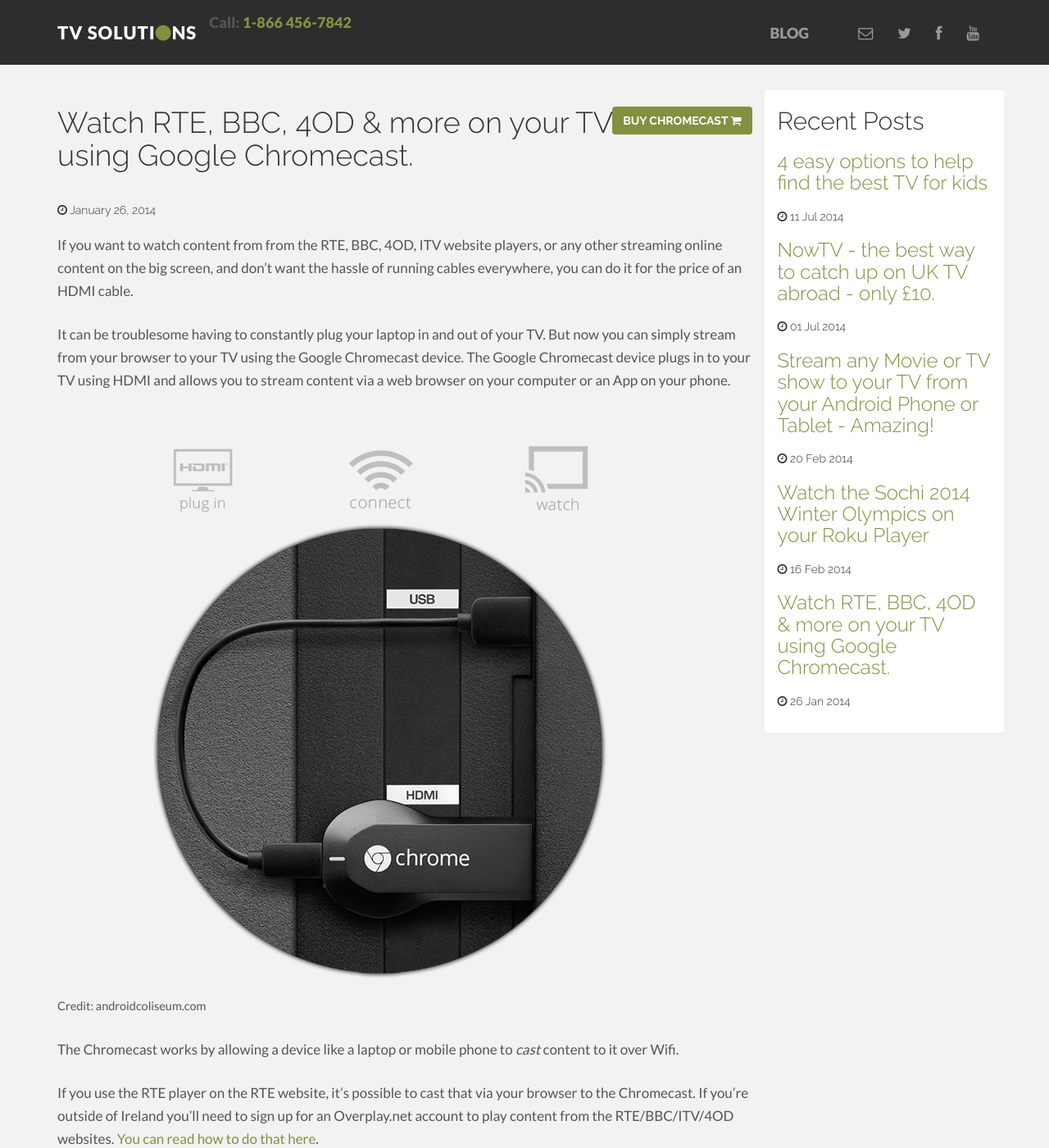
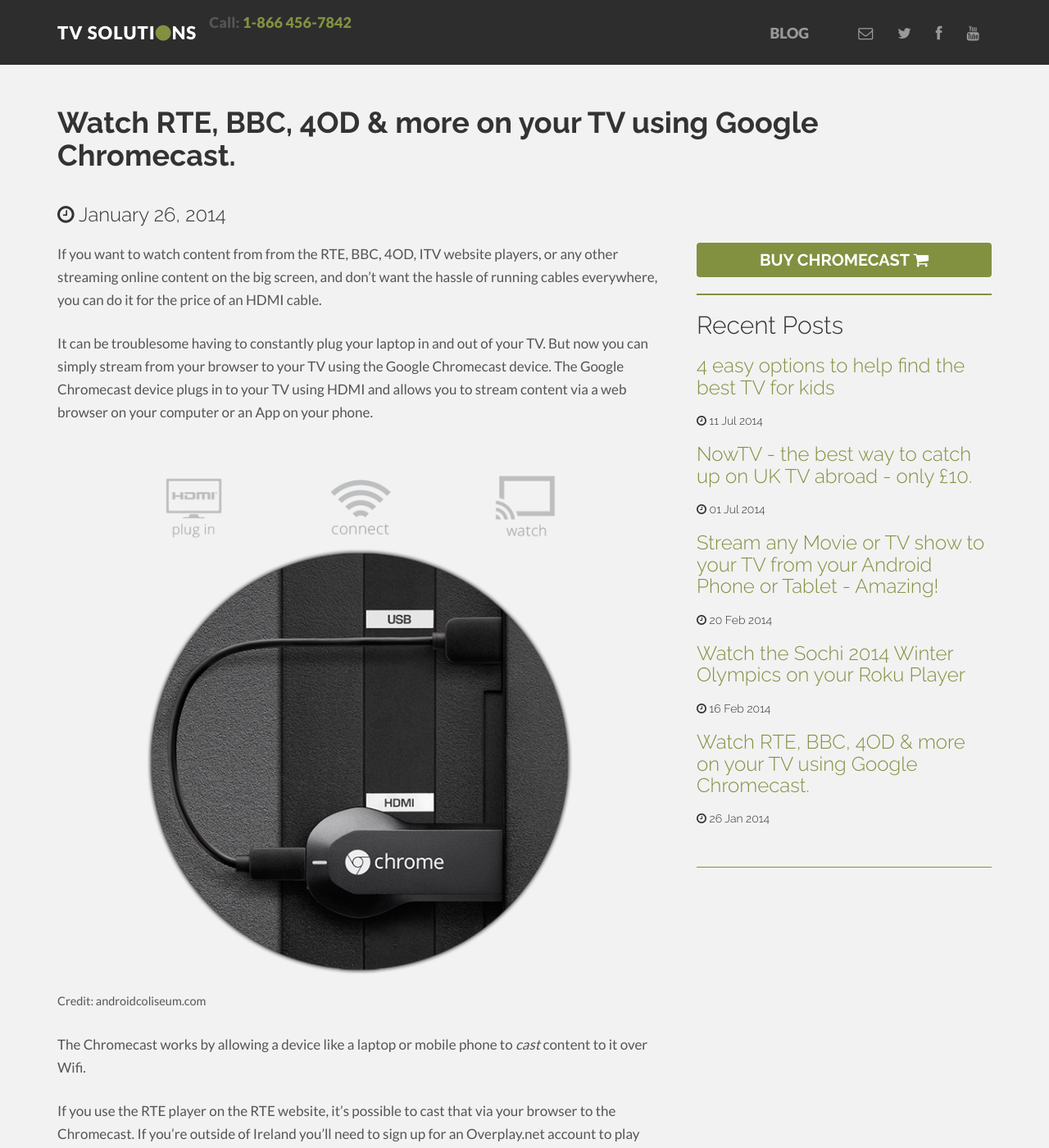
Before and after one commit to tvsolutions/tvsolutions.github.io, a Jekyll site: the page built from _posts/2014-01-26-watching-rte-player-on-your-tv.md, in a window 1280 px wide and 1400 px high. Shown: the whole window at 82% size. Built offline with Jekyll 4.4.1, drawn with Linux system fonts in a browser that asks for light colours; nearby versions of some CDN libraries; Markdown is read by kramdown in place of the engine named in the settings.

Commit message:
Updating the blog and the homepage

```diff
--- a/_layouts/post.html
+++ b/_layouts/post.html
@@ -5,20 +5,26 @@
 
   <div class="container page blog">
     <div class="row">
-      <div class="col-lg-9 main">
+      <div class="col-lg-12">
+        <h1>{{ page.title }} </h1>
+        <h3><i class="fa fa-clock-o"></i> {{ page.date | date: '%B %d, %Y' }}</h3>
+      </div>
+      <div class="col-lg-8 main">
         <div class="post">
-          {% if page.buy.url != empty %}
-          <a href="{{ page.buy.url }}" class="post btn btn-green">{{ page.buy.text }} <i class="fa fa-shopping-cart"></i></a>
-          {% endif %}
-          <h1>{{ page.title }} </h1>
-          <h5><i class="fa fa-clock-o"></i> {{ page.date | date: '%B %d, %Y' }}</h5>
           {{ content }}
         </div>
       </div>
 
-      <div class="col-lg-3 panel sidebar">
-        <h2>Recent Posts</h2>
-        {% include recent_posts.html %}
+      <div class="col-lg-4" id="sidebar">
+        {% if page.buy.url != empty %}
+        <div class="block">
+          <a href="{{ page.buy.url }}" class="post btn btn-green">{{ page.buy.text }} <i class="fa fa-shopping-cart"></i></a>
+        </div>
+        {% endif %}
+        <div class="top block">
+          <h2>Recent Posts</h2>
+          {% include recent_posts.html %}
+        </div>
       </div>
     </div>
   </div>
--- a/assets/css/main.css
+++ b/assets/css/main.css
@@ -117,7 +117,8 @@
     }
 
 .post.btn-green {
-    float:right;
+    display: block;
+    font-size: 20px;
     margin-top: 0;
 }
 
@@ -369,7 +370,7 @@
 	font-weight: 700;
 }
 
-.w i {
+.w .main i {
 	color: #819140;
 	font-size: 30px;
 }
@@ -532,6 +533,10 @@
     padding-bottom: 4rem;
 }
 
+.blog h1 {
+  font-weight: 700;
+}
+
 .blog #dg {
     padding: 1em;
 }
@@ -571,10 +576,15 @@
 }
 
 #sidebar {
-    background: #fff;
-    -webkit-border-radius: 10px;
-    -moz-border-radius: 10px;
-    border-radius: 10px;
+}
+
+#sidebar .top {
+  border-top: 1px solid #819140;
+}
+
+#sidebar .block {
+  padding-bottom: 20px;
+  border-bottom: 1px solid #819140;
 }
 
 #sidebar ul {
```
Also changed, not shown: _posts/2014-01-26-watching-rte-player-on-your-tv.md (+1 -0 lines), index.html (+17 -48 lines).
